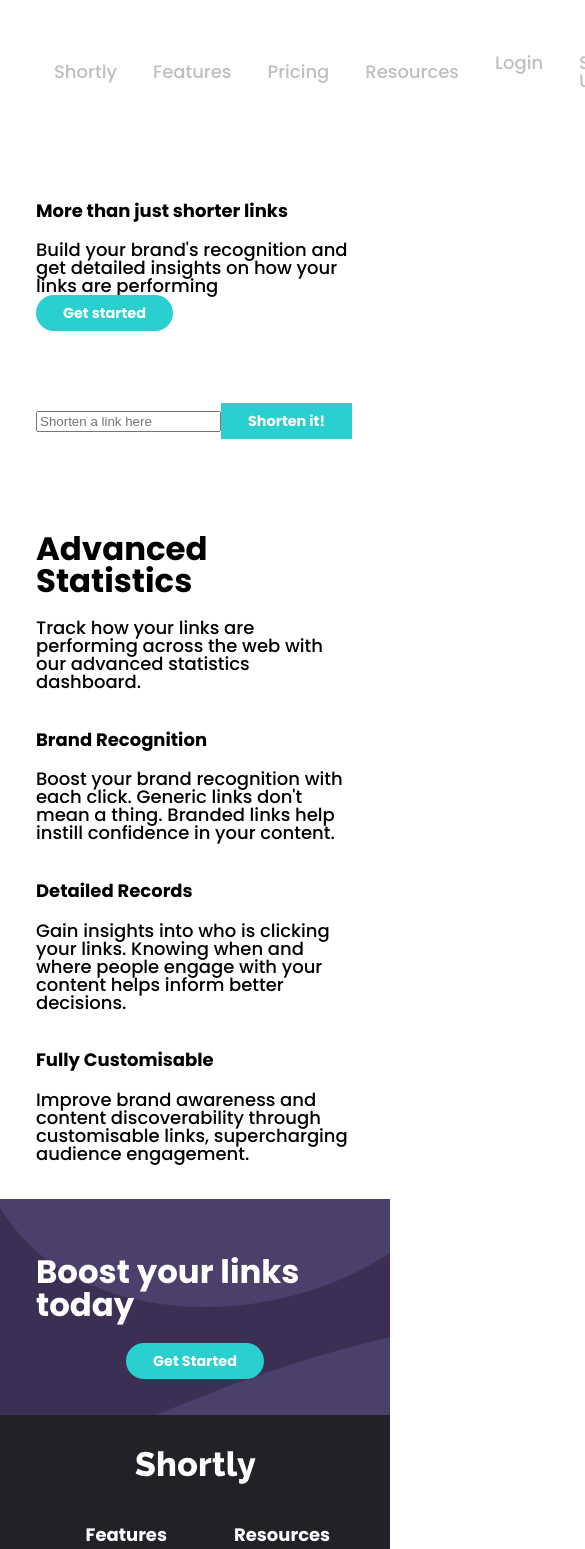
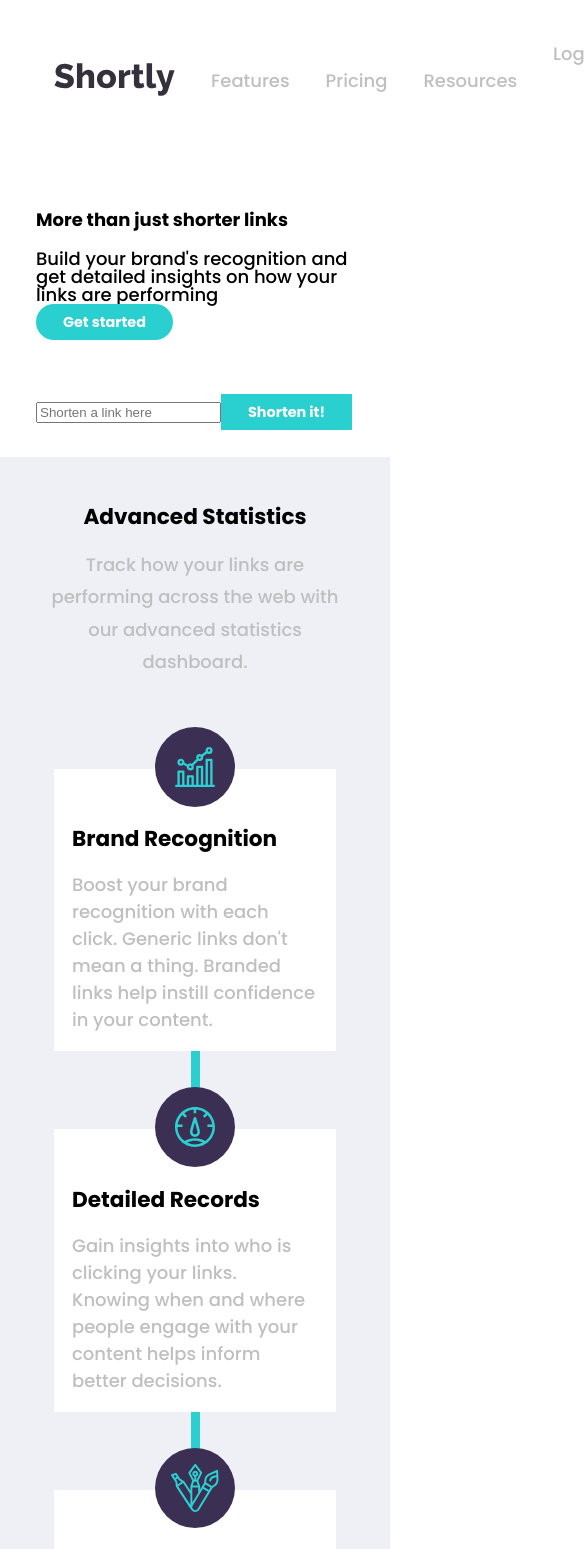
Before and after one commit to cornelia-schulz/fm-url-shortening-api, a React (Create React App) app: page / in a window 390 px wide. Shown: the top 1549 px of the page, 585 px wide, since content can reach past the window. Built offline with nearby package versions, Linux system fonts and the light colour scheme.

Commit message:
add statistics

```diff
--- a/src/Components/Nav.jsx
+++ b/src/Components/Nav.jsx
@@ -1,28 +1,33 @@
 import React from 'react';
+import { ReactComponent as Logo } from '../assets/logo.svg';
 
 function Nav() {
   return (
     <nav className="nav container">
       <ul className="navigation">
         <li>
-          <a href="#">Shortly</a>
+          <a href="/">
+            <Logo />
+          </a>
         </li>
-        <li>
-          <a href="#">Features</a>
+        <li className="nav">
+          <a href="/">Features</a>
         </li>
-        <li>
-          <a href="#">Pricing</a>
+        <li className="nav">
+          <a href="/">Pricing</a>
         </li>
-        <li>
-          <a href="#">Resources</a>
+        <li className="nav">
+          <a href="/">Resources</a>
         </li>
       </ul>
       <ul className="login">
-        <li>
+        <li className="nav">
           <a href="login">Login</a>
         </li>
         <li>
-          <a href="signup">Sign Up</a>
+          <button className="btn-rounded">
+            <a href="signup">Sign Up</a>
+          </button>
         </li>
       </ul>
     </nav>
--- a/src/Components/Statistics.jsx
+++ b/src/Components/Statistics.jsx
@@ -3,27 +3,36 @@
 function Statistics() {
   return (
     <div className="statistics container">
-      <h2>Advanced Statistics</h2>
-      <p>
-        Track how your links are performing across the web with our advanced statistics dashboard.
-      </p>
+      <div className="blue-divider"></div>
+      <div className="statistics-intro">
+        <h2>Advanced Statistics</h2>
+        <p>
+          Track how your links are performing across the web with our advanced statistics dashboard.
+        </p>
+      </div>
       <div className="selling-points">
         <div className="selling-point">
-          <img src="" alt="" />
+          <div className="statistics-icon-container">
+            <img src="/images/icon-brand-recognition.svg" alt="brand recognition" />
+          </div>
           <h3>Brand Recognition</h3>
           <p>
             Boost your brand recognition with each click. Generic links don't mean a thing. Branded links help instill confidence in your content.
           </p>
         </div>
         <div className="selling-point">
-          <img src="" alt="" />
+          <div className="statistics-icon-container">
+            <img src="/images/icon-detailed-records.svg" alt="detailed records" />
+          </div>
           <h3>Detailed Records</h3>
           <p>
             Gain insights into who is clicking your links. Knowing when and where people engage with  your content helps inform better decisions.
           </p>
         </div>
         <div className="selling-point">
-          <img src="" alt="" />
+          <div className="statistics-icon-container">
+            <img src="/images/icon-fully-customizable.svg" alt="fully customisable" />
+          </div>
           <h3>Fully Customisable</h3>
           <p>
             Improve brand awareness and content discoverability through customisable links, supercharging audience engagement.
--- a/src/styles/_style.scss
+++ b/src/styles/_style.scss
@@ -3,6 +3,7 @@
 $dark-violet: hsl(257, 27%, 26%);
 $red: hsl(0, 87%, 67%);
 $grey: hsl(0, 0%, 75%);
+$grey-background: hsl(230, 25%, 95%);
 $greyish-violet: hsl(257, 7%, 63%);
 $very-sark-blue: hsl(255, 11%, 22%);
 $very-dark-violet: hsl(260, 8%, 14%);
@@ -31,6 +32,10 @@
   font-size: 1.8em;
 }
 
+h3 {
+  font-size: 1.2em;
+}
+
 button {
   background-color: $cyan;
   border: none;
@@ -55,6 +60,8 @@
 }
 
 .container {
+  margin: 0 auto;
+  max-width: 1440px;
   padding: 2rem 5rem;
 }
 
@@ -73,14 +80,14 @@
   padding: 1rem;
 }
 
-.navigation li a {
+.nav a {
   color: $grey;
   text-decoration: none;
 }
 
-.navigation li a:active {
+.nav a:active,
+.nav a:hover {
   color: $black;
-  font-size: 1.5rem;
 }
 
 .login {
@@ -92,9 +99,75 @@
   padding: 1rem;
 }
 
-.login li a {
-  color: $grey;
-  text-decoration: none;
+// .login li a {
+//   color: $grey;
+//   text-decoration: none;
+// }
+
+.statistics {
+  background-color: $grey-background;
+  position: relative;
+}
+
+.blue-divider {
+  background-color: $cyan;
+  height: 0.5rem;
+  left: 20%;
+  position: absolute;
+  top: 66%;
+  width: 50%;
+}
+
+.statistics-intro {
+  margin: 0 auto;
+  text-align: center;
+  width: 50%;
+
+  p {
+    color: $grey;
+    line-height: 1.8rem;
+  }
+}
+
+.selling-points {
+  align-items: flex-start;
+  display: flex;
+  margin-top: 4rem;
+}
+
+.selling-point {
+  background-color: $white;
+  flex: 1 30%;
+  margin: 1rem;
+  padding: 1rem;
+  z-index: 2;
+
+  p {
+    color: $grey;
+    line-height: 1.5rem;
+  }
+
+  &:nth-child(2) {
+    margin-top: 60px;
+  }
+
+  &:last-child {
+    margin-top: 102px;
+  }
+}
+
+.statistics-icon-container {
+  background-color: $dark-violet;
+  border-radius: 50px;
+  display: flex;
+  height: 80px;
+  justify-content: center;
+  margin-top: -60px;
+  width: 80px;
+
+  img {
+    align-self: center;
+  }
 }
 
 .links {
@@ -161,16 +234,50 @@
   }
 }
 
-@media screen and (max-width: 600px) {
+@media screen and (max-width: 767px) {
   .container {
-    padding: 2rem 2rem;
+    padding: 1.5rem 2rem;
+  }
+
+  .statistics-intro {
+    width: 100%;
+  }
+
+  .selling-points {
+    flex-wrap: wrap;
+  }
+
+  .selling-point {
+    flex: 1 100%;
+
+    &:last-child {
+      margin-top: 60px;
+    }
+  }
+
+  .statistics-icon-container {
+    margin-left: auto;
+    margin-right: auto;
+  }
+
+  .blue-divider {
+    height: 50%;
+    left: 49%;
+    top: 40%;
+    width: 0.5rem;
   }
 
   .footer {
     justify-content: center;
   }
 
+  .footer-logo {
+    flex-basis: 100%;
+    text-align: center;
+  }
+
   .footer-links {
+    flex-basis: 100%;
     justify-content: center;
     margin-bottom: 2rem;
     margin-top: 1rem;
@@ -180,3 +287,13 @@
     text-align: center;
   }
 }
+
+@media screen and (max-width: 450px) {
+  h2 {
+    font-size: 1.2em;
+  }
+
+  .footer-link-list-wrapper {
+    flex-basis: 100%;
+  }
+}
```
